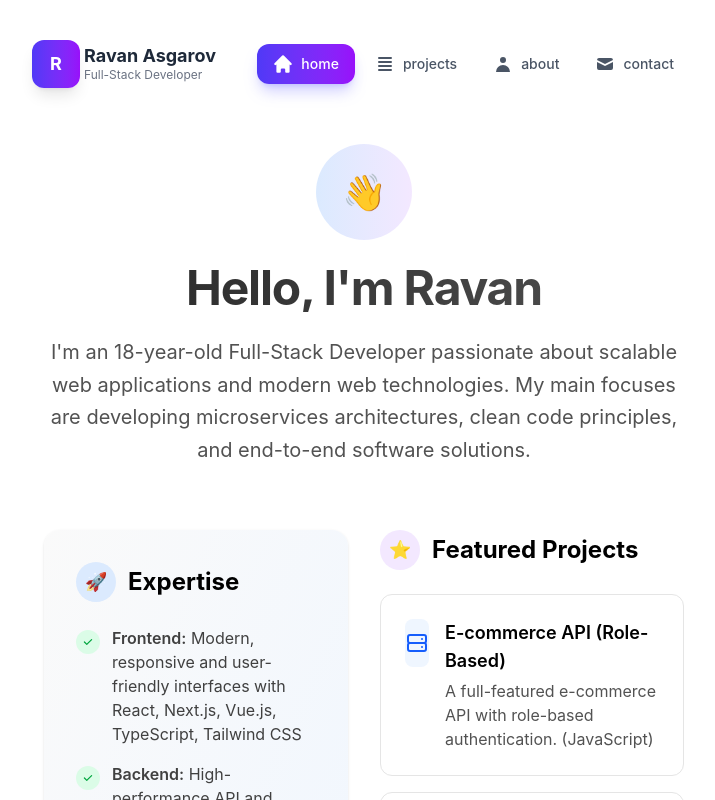
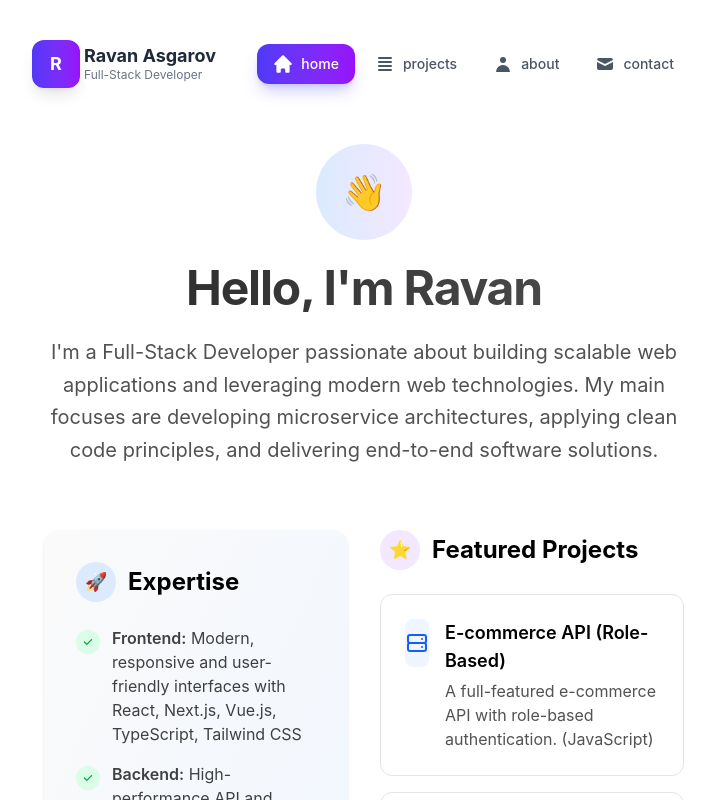
Before and after one commit to 21Ravan12/Portfolio, a Next.js app: page / in a window 1280 px wide. Shown: the top 800 px of the page, without its empty margins (276-991 px from the left). Built offline with nearby package versions, Linux system fonts and the light colour scheme.

Commit message:
Refine personal description in page.tsx

```diff
--- a/app/page.tsx
+++ b/app/page.tsx
@@ -14,8 +14,7 @@ export default function Page() {
     </h1>
 
     <p className="text-xl text-neutral-600 dark:text-neutral-300 max-w-2xl mx-auto leading-relaxed">
-      I'm an 18-year-old Full-Stack Developer passionate about scalable web applications and modern web technologies. My main focuses are developing microservices architectures, clean code principles, and end-to-end software solutions.
-    </p>
+      I'm a Full-Stack Developer passionate about building scalable web applications and leveraging modern web technologies. My main focuses are developing microservice architectures, applying clean code principles, and delivering end-to-end software solutions.    </p>
   </div>
 
   <div className="grid md:grid-cols-2 gap-8">
```
